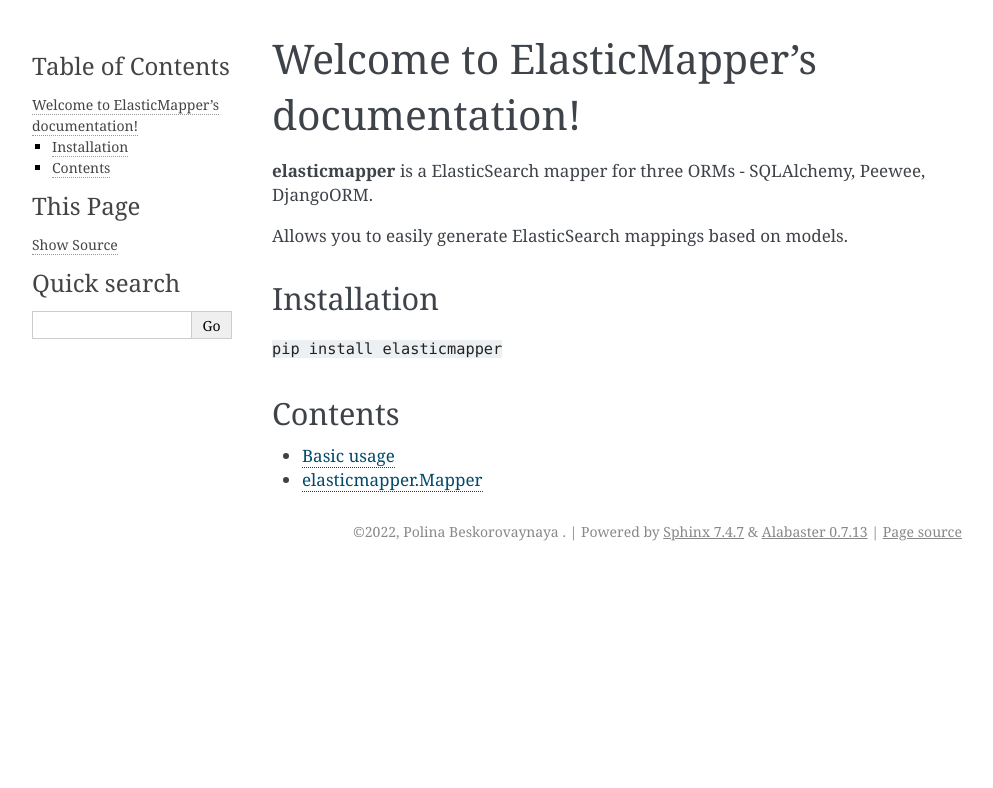
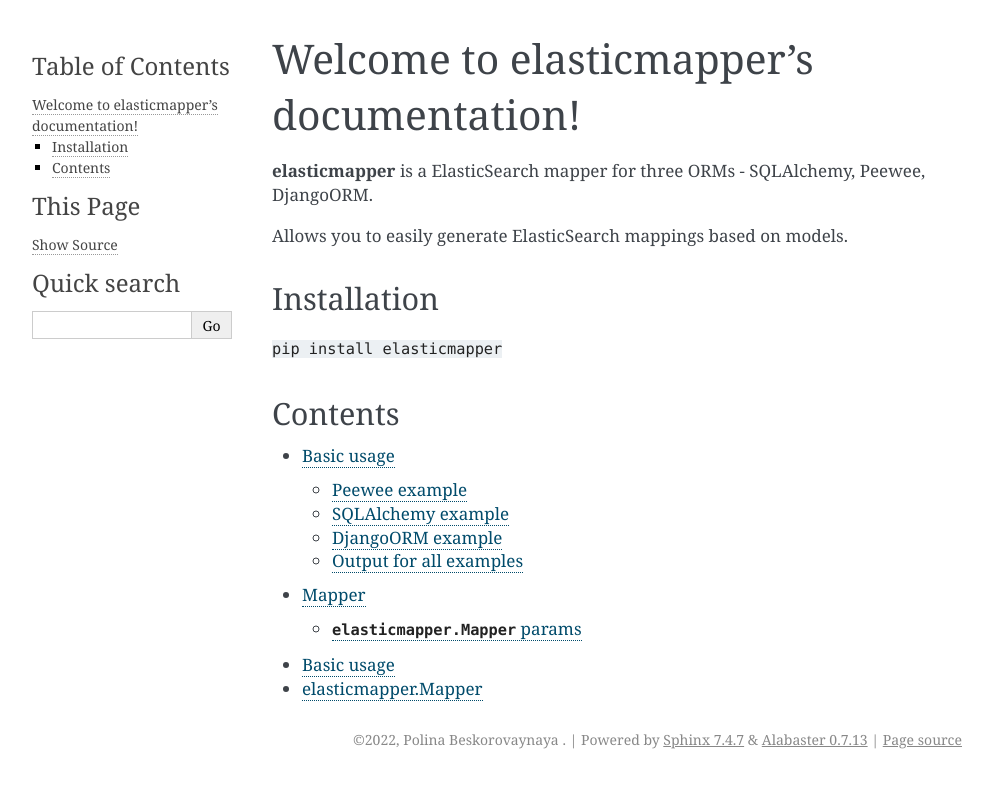
Before and after one commit to nomilkinmyhome/elasticmapper, a Sphinx documentation site: the page built from docs/index.rst, in a window 1280 px wide. Shown: the top 788 px of the page, without its empty margins (148-1141 px from the left). Built offline with Sphinx 7.4.7, drawn with Linux system fonts in a browser that asks for light colours.

Commit message:
update index.rst

```diff
--- a/docs/index.rst
+++ b/docs/index.rst
@@ -1,4 +1,4 @@
-Welcome to ElasticMapper's documentation!
+Welcome to elasticmapper's documentation!
 ====================
 
 **elasticmapper** is a ElasticSearch mapper for three ORMs - SQLAlchemy, Peewee, DjangoORM.
@@ -15,5 +15,10 @@
 Contents
 ============
 
+.. toctree::
+
+    basic_usage
+    mapper
+
 - `Basic usage <https://elasticmapper.readthedocs.io/en/latest/basic_usage.html>`_
 - `elasticmapper.Mapper <https://elasticmapper.readthedocs.io/en/latest/mapper.html>`_
```
